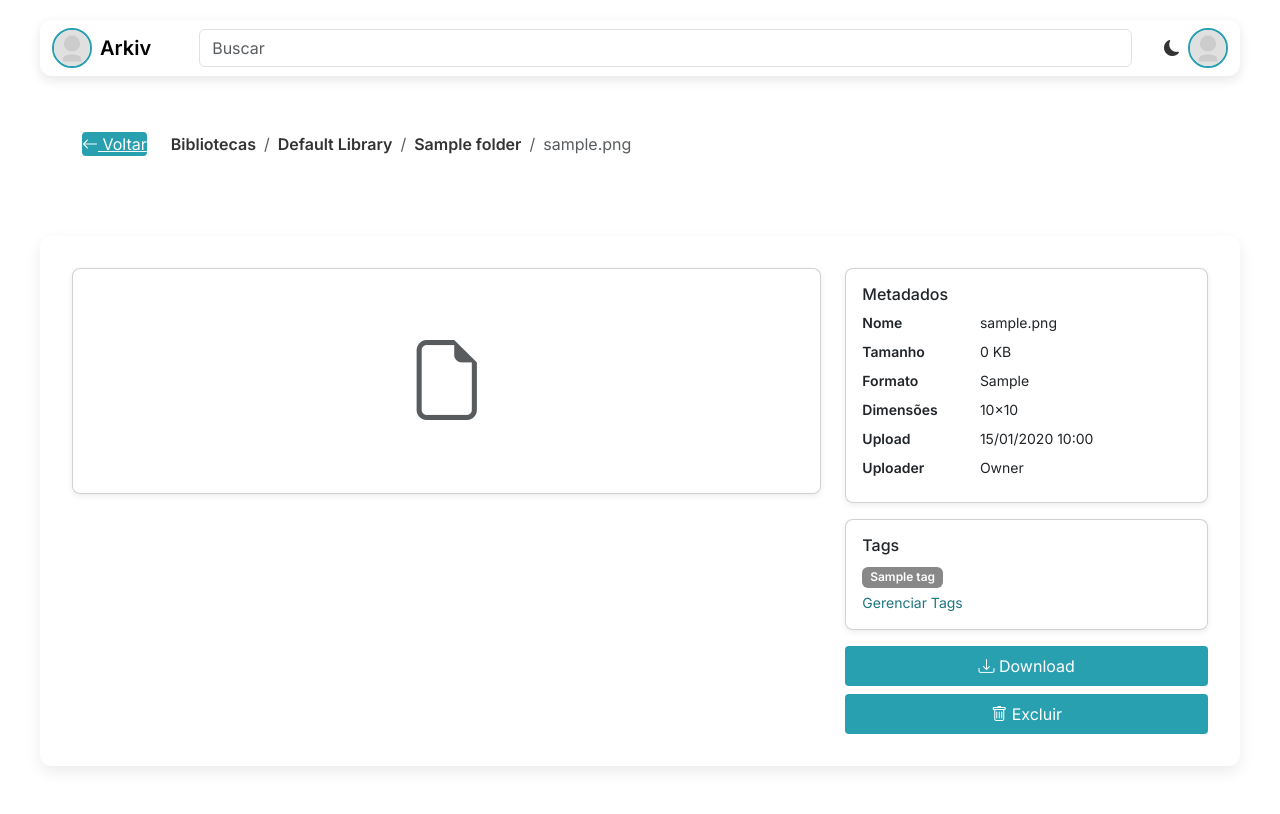
After one commit to BrunoRochaBelo/arkiv, a Flask app: page /assets/1 in a window 1280 px wide. The commit adds this page. Run offline with Flask 3, Linux system fonts and the light colour scheme; a user stored in the database is signed in; tables that the repository leaves empty hold one stand-in row (values such as "Sample post").

Commit message:
Add asset detail view with preview and actions

```diff
--- a/arkiv_app/asset/routes.py
+++ b/arkiv_app/asset/routes.py
@@ -1,7 +1,16 @@
 import os
 import uuid
 import hashlib
-from flask import render_template, redirect, url_for, flash, request, current_app
+from datetime import datetime
+from flask import (
+    render_template,
+    redirect,
+    url_for,
+    flash,
+    request,
+    current_app,
+    send_file,
+)
 from flask_login import login_required, current_user
 
 from ..extensions import db, limiter
@@ -69,3 +78,37 @@ def upload_asset(folder_id):
         folder=folder,
         title="Arquivos",
     )
+
+
+@asset_bp.route("/assets/<int:asset_id>")
+@login_required
+def view_asset(asset_id):
+    asset = Asset.query.get_or_404(asset_id)
+    return render_template("asset/detail.html", asset=asset, title=asset.filename_orig)
+
+
+@asset_bp.route("/assets/<int:asset_id>/download")
+@login_required
+def download_asset(asset_id):
+    asset = Asset.query.get_or_404(asset_id)
+    filepath = os.path.join(current_app.config["UPLOAD_FOLDER"], asset.filename_storage)
+    return send_file(filepath, as_attachment=True, download_name=asset.filename_orig)
+
+
+@asset_bp.route("/assets/<int:asset_id>/raw")
+@login_required
+def asset_file(asset_id):
+    asset = Asset.query.get_or_404(asset_id)
+    filepath = os.path.join(current_app.config["UPLOAD_FOLDER"], asset.filename_storage)
+    return send_file(filepath)
+
+
+@asset_bp.route("/assets/<int:asset_id>/delete", methods=["POST"])
+@login_required
+def delete_asset(asset_id):
+    asset = Asset.query.get_or_404(asset_id)
+    asset.deleted_at = datetime.utcnow()
+    db.session.commit()
+    record_audit("delete", "asset", asset.id, user_id=current_user.id, org_id=asset.folder.library.org_id)
+    flash("Asset removido")
+    return redirect(url_for("folder.view_folder", folder_id=asset.folder_id))
--- a/arkiv_app/static/css/style.css
+++ b/arkiv_app/static/css/style.css
@@ -327,3 +327,8 @@ button:hover, .btn:hover {
   overflow: hidden;
   text-overflow: ellipsis;
 }
+
+#assetPreview {
+  max-height: 60vh;
+  transition: transform .3s ease;
+}
--- /dev/null
+++ b/arkiv_app/templates/asset/detail.html
@@ -0,0 +1,76 @@
+{% extends 'base.html' %}
+{% block breadcrumb %}
+<nav aria-label="breadcrumb">
+  <ol class="breadcrumb mb-0">
+    <li class="breadcrumb-item"><a href="{{ url_for('library.list_libraries') }}">Bibliotecas</a></li>
+    <li class="breadcrumb-item"><a href="{{ url_for('library.show_library', lib_id=asset.folder.library_id) }}">{{ asset.folder.library.name }}</a></li>
+    <li class="breadcrumb-item"><a href="{{ url_for('folder.view_folder', folder_id=asset.folder_id) }}">{{ asset.folder.name }}</a></li>
+    <li class="breadcrumb-item active" aria-current="page">{{ asset.filename_orig }}</li>
+  </ol>
+</nav>
+{% endblock %}
+{% block content %}
+<div class="row">
+  <div class="col-md-8 mb-4 text-center">
+    <div class="card p-3">
+      {% if asset.mime.startswith('image') %}
+      <img id="assetPreview" src="{{ url_for('asset.asset_file', asset_id=asset.id) }}" class="img-fluid rounded" alt="{{ asset.filename_orig }}">
+      <div class="mt-2">
+        <button class="btn btn-outline-secondary btn-sm" onclick="zoom(1.1)" aria-label="Zoom in"><i class="bi bi-zoom-in"></i></button>
+        <button class="btn btn-outline-secondary btn-sm" onclick="zoom(0.9)" aria-label="Zoom out"><i class="bi bi-zoom-out"></i></button>
+        <button class="btn btn-outline-secondary btn-sm" onclick="rotate()" aria-label="Rotate"><i class="bi bi-arrow-clockwise"></i></button>
+      </div>
+      {% else %}
+      <div class="display-1 text-muted py-5"><i class="bi bi-file-earmark"></i></div>
+      {% endif %}
+    </div>
+  </div>
+  <div class="col-md-4">
+    <div class="card mb-3 p-3">
+      <h6 class="mb-2">Metadados</h6>
+      <dl class="row small mb-0">
+        <dt class="col-4">Nome</dt><dd class="col-8">{{ asset.filename_orig }}</dd>
+        <dt class="col-4">Tamanho</dt><dd class="col-8">{{ (asset.size/1024)|int }} KB</dd>
+        <dt class="col-4">Formato</dt><dd class="col-8">{{ asset.mime }}</dd>
+        {% if asset.width and asset.height %}
+        <dt class="col-4">Dimensões</dt><dd class="col-8">{{ asset.width }}x{{ asset.height }}</dd>
+        {% endif %}
+        <dt class="col-4">Upload</dt><dd class="col-8">{{ asset.created_at.strftime('%d/%m/%Y %H:%M') }}</dd>
+        <dt class="col-4">Uploader</dt><dd class="col-8">{{ asset.uploader.name }}</dd>
+      </dl>
+    </div>
+    <div class="card mb-3 p-3">
+      <h6 class="mb-2">Tags</h6>
+      {% if asset.tags %}
+      <ul class="list-inline mb-1">
+        {% for t in asset.tags %}
+        <li class="list-inline-item"><span class="badge" style="background-color: {{ t.color_hex }}">{{ t.name }}</span></li>
+        {% endfor %}
+      </ul>
+      {% else %}
+      <p class="text-muted small mb-1">Nenhuma tag</p>
+      {% endif %}
+      <a href="{{ url_for('tag.list_tags') }}" class="small">Gerenciar Tags</a>
+    </div>
+    <div class="d-grid gap-2">
+      <a href="{{ url_for('asset.download_asset', asset_id=asset.id) }}" class="btn btn-accent"><i class="bi bi-download"></i> Download</a>
+      <form action="{{ url_for('asset.delete_asset', asset_id=asset.id) }}" method="post" onsubmit="return confirm('Excluir arquivo?');">
+        <button class="btn btn-outline-danger"><i class="bi bi-trash"></i> Excluir</button>
+      </form>
+    </div>
+  </div>
+</div>
+<script>
+let scale = 1, rotation = 0;
+function zoom(f){
+  scale *= f;
+  const img = document.getElementById('assetPreview');
+  if(img) img.style.transform = `scale(${scale}) rotate(${rotation}deg)`;
+}
+function rotate(){
+  rotation = (rotation + 90) % 360;
+  const img = document.getElementById('assetPreview');
+  if(img) img.style.transform = `scale(${scale}) rotate(${rotation}deg)`;
+}
+</script>
+{% endblock %}
```
Also changed, not shown: tests/test_asset.py (added, +25 -0 lines).
